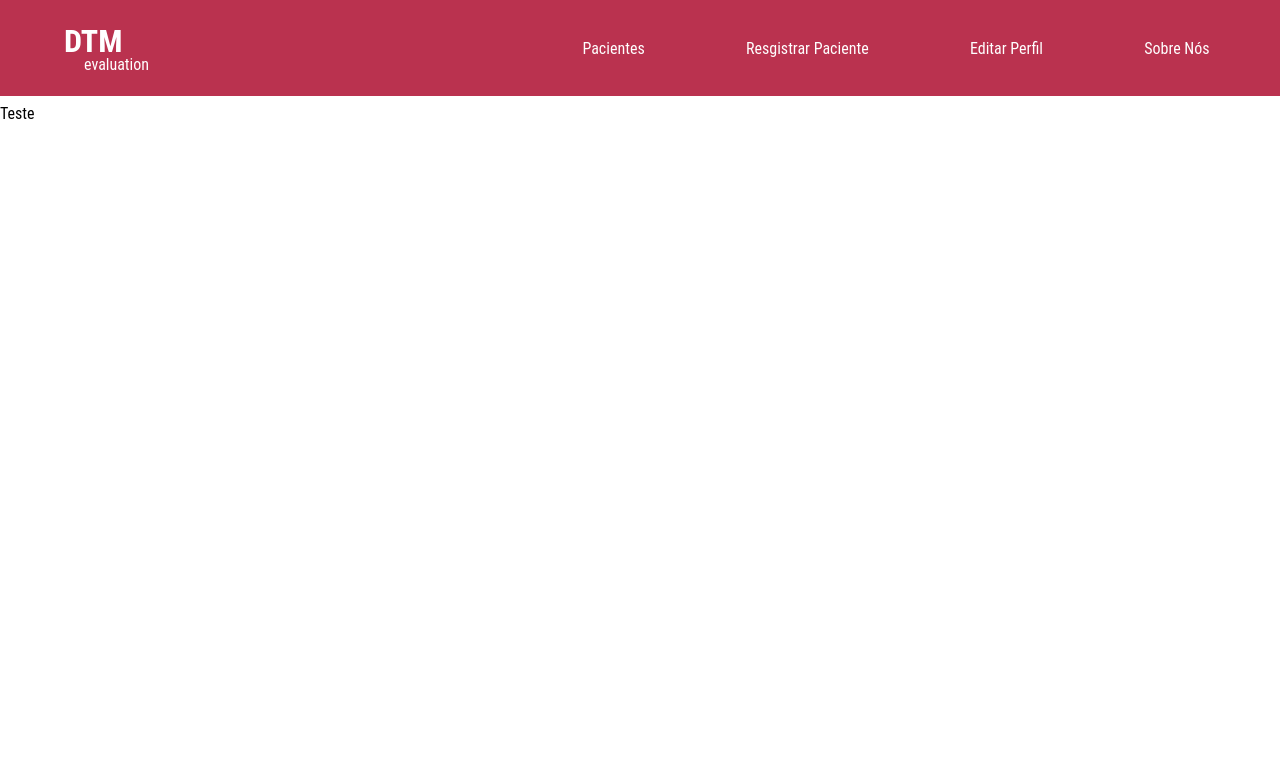
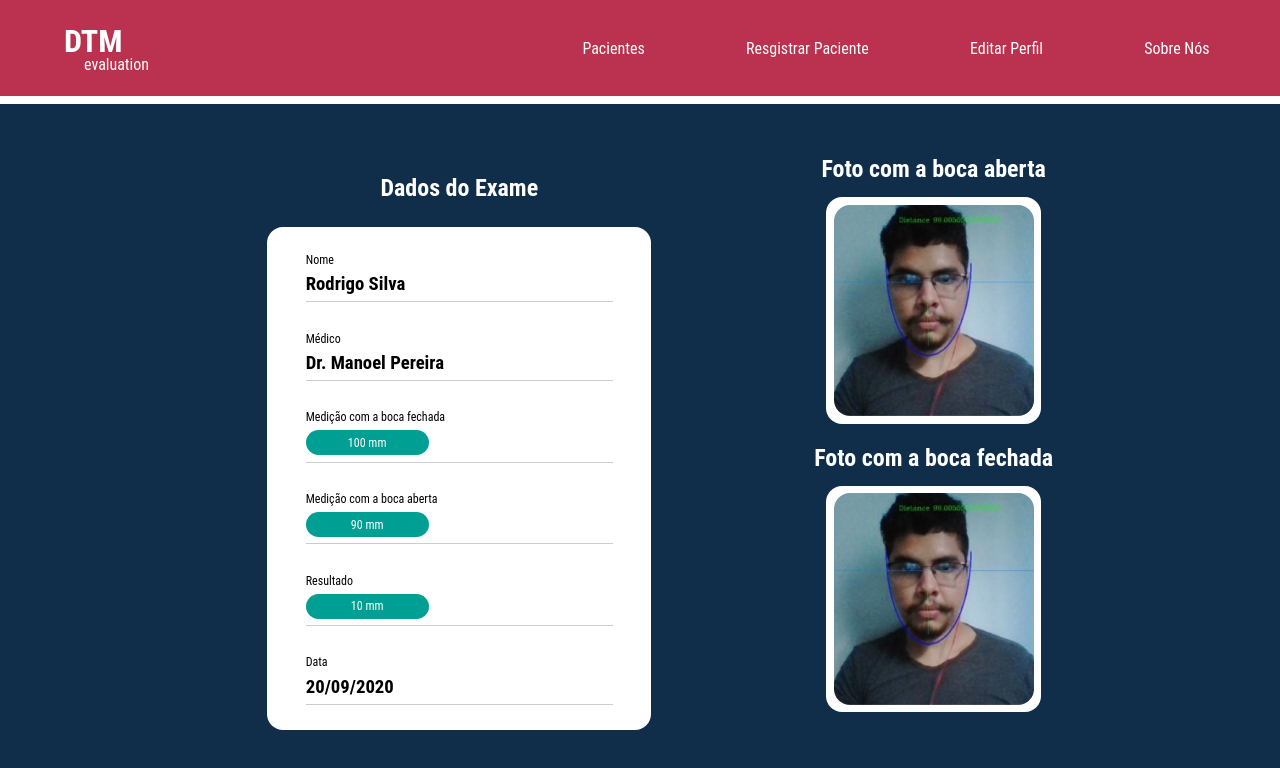
Before and after one commit to Elielson68/DTM, a React (Create React App) app in the folder front-end/: page /exam-data in a window 1280 px wide. Shown: the top 768 px of the page. Built offline with nearby package versions, Linux system fonts and the light colour scheme.

Commit message:
created exam data page

```diff
--- a/front-end/src/views/Dashboard/styles.ts
+++ b/front-end/src/views/Dashboard/styles.ts
@@ -2,7 +2,7 @@ import styled from "styled-components";
 
 export const Container = styled.div`
   width: 100%;
-  height: 100vh;
+  height: calc(100vh - 13vh);
   background-color: #102e4a;
   display: flex;
   flex-direction: row;
--- a/front-end/src/views/ExamData/index.tsx
+++ b/front-end/src/views/ExamData/index.tsx
@@ -1,13 +1,66 @@
 import React from "react";
 import MenuBar from "../../components/MenuBar";
+import {
+  Container,
+  Exam,
+  Data,
+  OpenMouthPic,
+  ClosedMouthPic,
+  Pictures,
+  MainContent,
+  TextInfo,
+  MeasurementInfo,
+} from "./styles";
+import DummyPic from "../../assets/img/imgMeasurementCard.jpg";
 
-import { Container } from "./styles";
+export default function ExamData() {
+  return (
+    <>
+      <MenuBar />
+      <Container>
+        <MainContent>
+          <Exam>
+            <h2>Dados do Exame</h2>
+            <Data>
+              <TextInfo>
+                <span>Nome</span>
+                <h3>Rodrigo Silva</h3>
+              </TextInfo>
+              <TextInfo>
+                <span>Médico</span>
+                <h3>Dr. Manoel Pereira</h3>
+              </TextInfo>
+              <MeasurementInfo>
+                <span>Medição com a boca fechada</span>
+                <span>100 mm</span>
+              </MeasurementInfo>
+              <MeasurementInfo>
+                <span>Medição com a boca aberta</span>
+                <span>90 mm</span>
+              </MeasurementInfo>
+              <MeasurementInfo>
+                <span>Resultado</span>
+                <span>10 mm</span>
+              </MeasurementInfo>
+              <TextInfo>
+                <span>Data</span>
+                <h3>20/09/2020</h3>
+              </TextInfo>
+            </Data>
+          </Exam>
 
-const ExamData: React.FC = () => (
-  <>
-    <MenuBar />
-    <Container>Teste</Container>
-  </>
-);
-
-export default ExamData;
+          <Pictures>
+            <h2>Foto com a boca aberta</h2>
+            <OpenMouthPic>
+              <img src={DummyPic} alt="" />
+            </OpenMouthPic>
+            <h2>Foto com a boca fechada</h2>
+            <ClosedMouthPic>
+              <img src={DummyPic} alt="" />
+            </ClosedMouthPic>
+          </Pictures>
+        </MainContent>
+      </Container>
+    </>
+  );
+}
--- a/front-end/src/views/ExamData/styles.ts
+++ b/front-end/src/views/ExamData/styles.ts
@@ -1,4 +1,117 @@
 import styled from "styled-components";
 
 export const Container = styled.div`
+  display: flex;
+  flex-direction: row;
+  align-items: center;
+  justify-content: center;
+  width: 100%;
+  height: calc(100vh - 13vh);
+  background-color: #102e4a;
 `;
+
+export const MainContent = styled(Container)`
+  justify-content: space-evenly;
+  flex-wrap: wrap;
+  width: 80%;
+  height: 100%;
+`;
+
+export const Exam = styled.div`
+  display: flex;
+  flex-direction: column;
+  align-items: center;
+  justify-content: space-evenly;
+  height: 80%;
+  width: 50%;
+
+  h2 {
+    margin: 0;
+    margin-bottom: 5%;
+    padding: 0;
+    color: #fff;
+  }
+`;
+
+export const Data = styled.div`
+  display: flex;
+  flex-direction: column;
+  align-items: center;
+  justify-content: space-between;
+  width: 60%;
+  height: 90%;
+  background-color: #fff;
+  border-radius: 16px;
+  padding: 5% 7.5%;
+`;
+
+export const TextInfo = styled.div`
+  display: flex;
+  flex-direction: column;
+  align-items: flex-start;
+  justify-content: flex-start;
+  width: 100%;
+  height: fit-content;
+  border-bottom: 1px solid rgba(0, 0, 0, 0.2);
+
+  span {
+    font-size: 0.75rem;
+    margin-bottom: 2%;
+  }
+
+  h3 {
+    margin: 0;
+    margin-bottom: 2%;
+  }
+`;
+
+export const MeasurementInfo = styled(TextInfo)`
+  span:last-child {
+    display: flex;
+    flex-direction: row;
+    align-items: center;
+    justify-content: center;
+    font-size: 0.75rem;
+    margin-bottom: 2%;
+    width: 40%;
+    height: 25px;
+    background-color: #009F93;
+    border-radius: 16px;
+    color: #fff;
+  }
+`;
+
+export const Pictures = styled.div`
+  display: flex;
+  flex-direction: column;
+  align-items: center;
+  justify-content: space-between;
+  height: 80%;
+  color: #fff;
+  margin-top: 5%;
+  align-self: flex-start;
+
+  h2{
+    &:first-child{
+      margin: 0;
+      margin-bottom: 5%;
+    }
+    margin-bottom: 5%;
+  }
+`;
+
+export const OpenMouthPic = styled(Data)`
+  flex-direction: row;
+  justify-content: center;
+  width: 70%;
+  height: 50%;
+  padding: 2.5%;
+
+  img {
+    border-radius: 16px;
+    width: 100%;
+    height: 100%;
+  }
+`;
+
+export const ClosedMouthPic = styled(OpenMouthPic)``;
```
